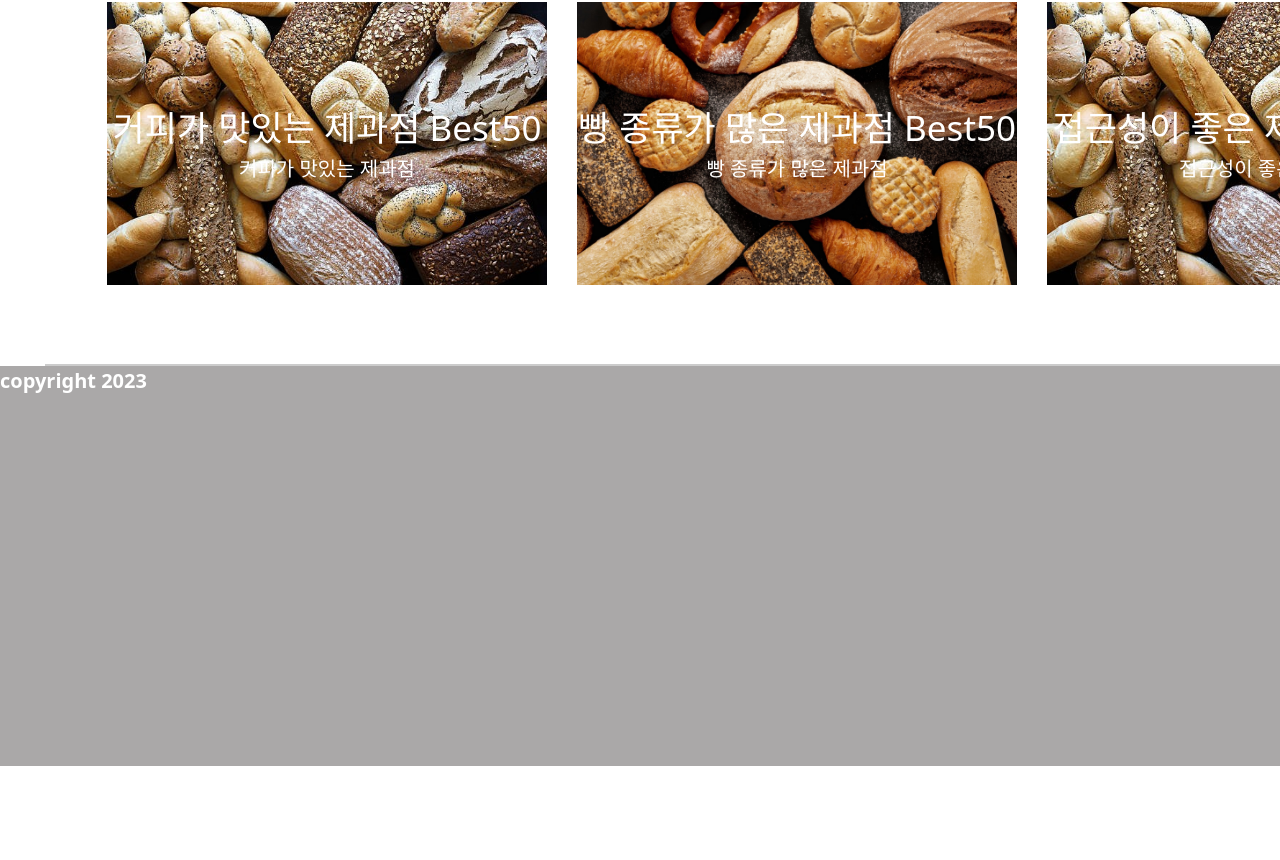
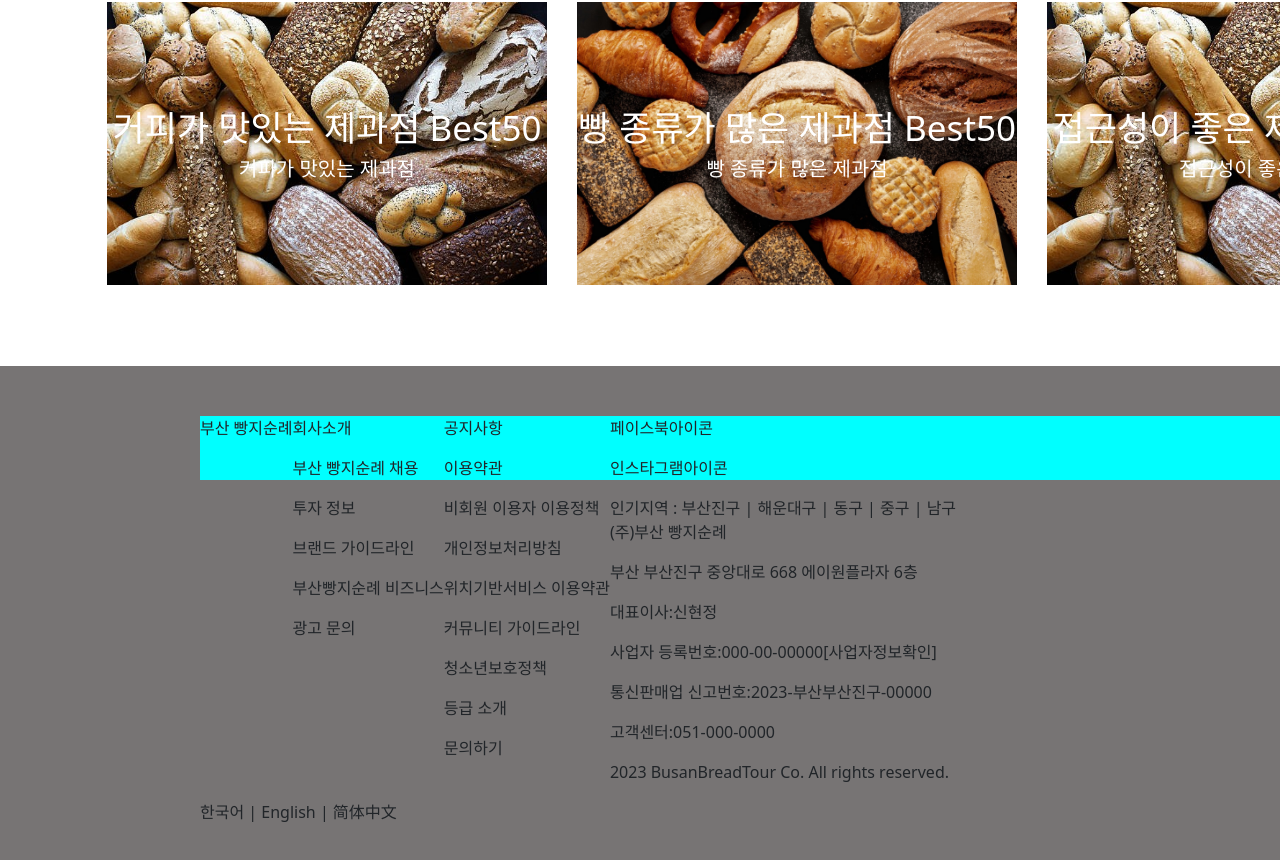
Before and after one commit to sko5473/vue_project_bread, a Vue app: page / in a window 1280 px wide. Shown: the part 1740-2600 px from the top of the page. Before the commit the page ends 2506 px from the top, so only its background shows below. Built offline with nearby package versions, Linux system fonts and the light colour scheme; no server answers; what vue3-google-login would draw is missing.

Commit message:
2023-02-28
footer 수정

```diff
--- a/src/components/FooterPage.vue
+++ b/src/components/FooterPage.vue
@@ -1,12 +1,60 @@
 <template>
-    <div id="wrap">
-        <strong><p id="footer">copyright 2023</p></strong>
+    <div id="footer_wrap">
+        <div id="footer_inner_box">
+            <div id="footer_top">
+                <div id="footer_top_left1">
+                    <p>부산 빵지순례</p>
+                </div>
+                <div id="footer_top_left2">
+                    <p>회사소개</p>
+                    <p>부산 빵지순례 채용</p>
+                    <p>투자 정보</p>
+                    <p>브랜드 가이드라인</p>
+                    <p>부산빵지순례 비즈니스</p>
+                    <p>광고 문의</p>
+                </div>
+                <div id="footer_top_left3">
+                    <p>공지사항</p>
+                    <p>이용약관</p>
+                    <p>비회원 이용자 이용정책</p>
+                    <p>개인정보처리방침</p>
+                    <p>위치기반서비스 이용약관</p>
+                    <p>커뮤니티 가이드라인</p>
+                    <p>청소년보호정책</p>
+                    <p>등급 소개</p>
+                    <p>문의하기</p>
+                </div>
+                <div id="footer_top_right">
+                    <p>페이스북아이콘</p>
+                    <p>인스타그램아이콘</p>
+                </div>
+            </div>
+
+            <div id="footer_middle">
+                인기지역 : 부산진구 | 해운대구 | 동구 | 중구 | 남구
+            </div>
+
+            <div id="footer_bottom">
+                <div id="footer_bottom_left">
+                    <p>(주)부산 빵지순례</p>
+                    <p>부산 부산진구 중앙대로 668 에이원플라자 6층</p>
+                    <p>대표이사:신현정</p>
+                    <p>사업자 등록번호:000-00-00000[사업자정보확인]</p>
+                    <p>통신판매업 신고번호:2023-부산부산진구-00000</p>
+                    <p>고객센터:051-000-0000</p>
+                    <p>2023 BusanBreadTour Co. All rights reserved.</p>
+                </div>
+                <div id="footer_bottom_right">
+                    <p>한국어 | English | 简体中文</p>
+                </div>
+            </div>
+        </div>
     </div>
 </template>
 
 <script>
 export default {
-    setup () {
+    setup() {
 
 
         return {}
@@ -15,16 +63,34 @@ export default {
 </script>
 
 <style lang="css" scoped>
-#wrap{
-    height:400px;
-    background: rgb(170, 168, 168);
-    width:1565px;
+#footer_wrap {
     margin: 0 auto;
+    width: 1565px;
+    height: 700px;
+    overflow: hidden;
+    background: rgb(119, 116, 116);
 }
 
-#footer{
-    color:white;
-    font-size:20px;
+#footer_inner_box{
+    width:1440px;
+    position:relative;
+    margin-left:200px;
+    margin-top:50px;
 }
 
+#footer_top{
+    background-color: aqua;
+}
+
+#footer_top_left1{
+    float:left;
+}
+
+#footer_top_left2{
+    float:left;
+}
+
+#footer_top_left3{
+    float:left;
+}
 </style>
--- a/src/components/HomePage.vue
+++ b/src/components/HomePage.vue
@@ -145,7 +145,7 @@
             </section>
 
             <!-- 섹션 소제목 -->
-            <section class="section_wrap">
+            <section class="section_wrap" style="border:none;">
                 <div class="module_title_wrap">
                     <h2 class="section_title">키워드 별 빵 맛집 리스트</h2>
                 </div>
```
